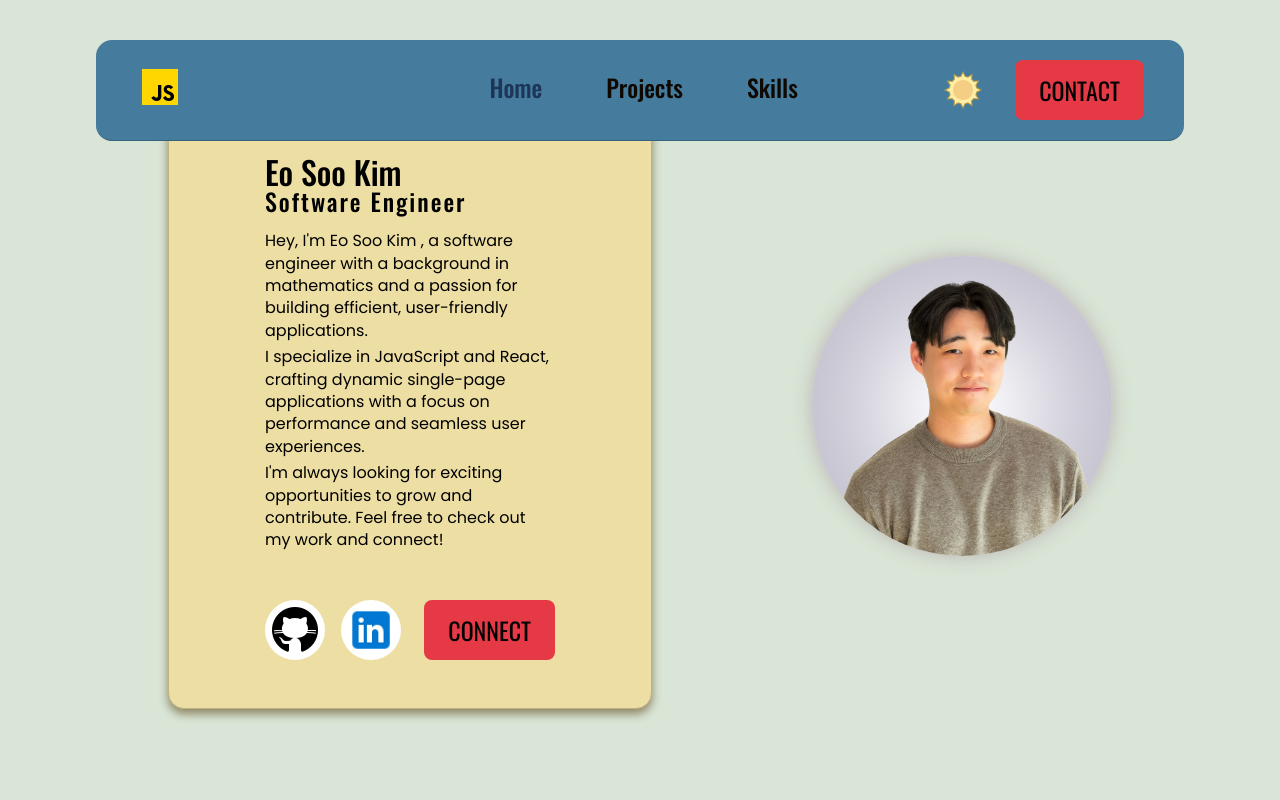
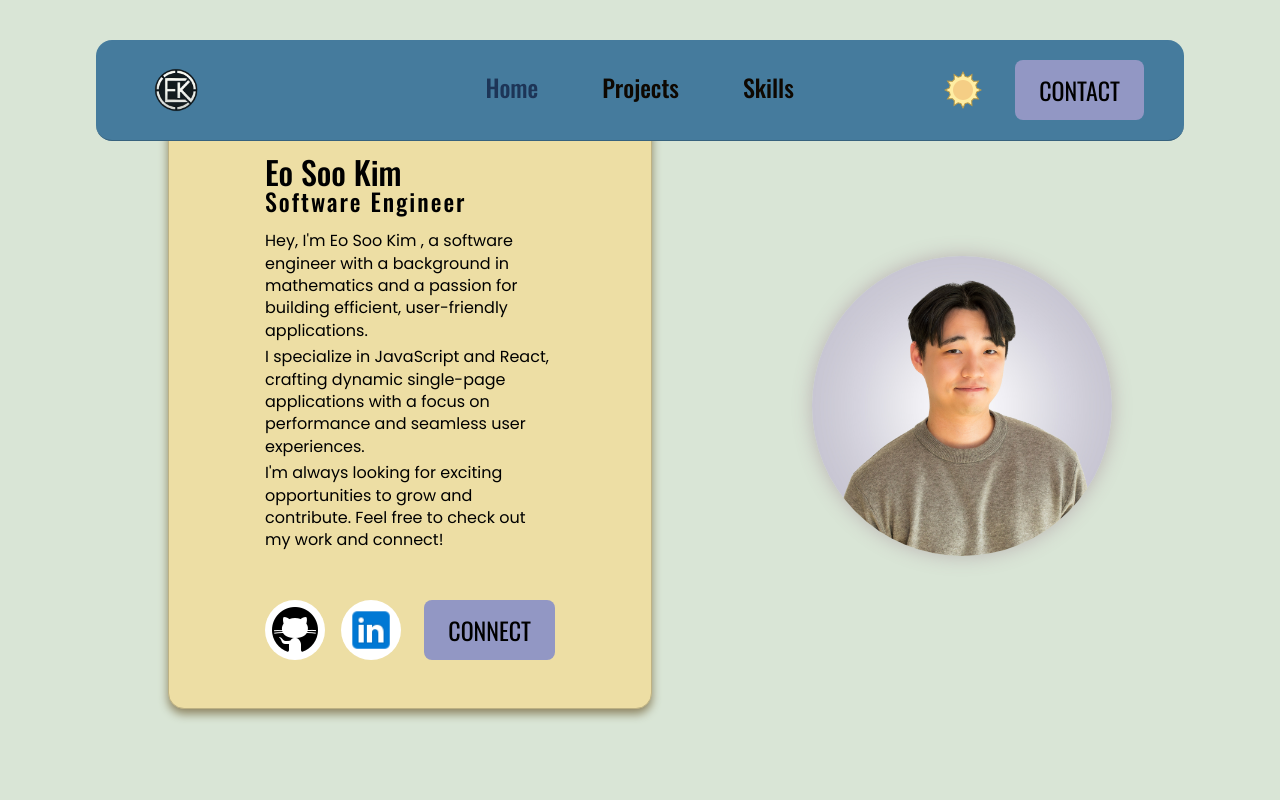
Before and after one commit to eosook/portfolio, a React (Vite) app: page / in a window 1280 px wide. Shown: the top 800 px of the page. Built offline with nearby package versions, Linux system fonts and the light colour scheme.

Commit message:
styling changes for header

```diff
--- a/src/components/Header/Header.jsx
+++ b/src/components/Header/Header.jsx
@@ -1,5 +1,5 @@
 import "./Header.scss";
-import logo from "../../assets/images/javascript-logo.png";
+import logo from "../../assets/images/ek-logo-transparent.png";
 import menuLogo from "../../assets/images/menu.gif";
 import menuOpen from "../../assets/images/menu-open.png";
 import menuClose from "../../assets/images/menu-close.png";
--- a/src/components/Header/Header.scss
+++ b/src/components/Header/Header.scss
@@ -52,18 +52,32 @@
     }
   }
 
+  &__logo{
+    height: 40px;
+    width: 40px;
+    &-image{
+      position: relative;
+      top: -20px;
+      width: 80px;
+      height: 80px;
+    }
+  }
+
   &__list {
     display: none;
-    margin-left: 10rem;
 
     @include tablet{
       display: flex;
       list-style-type: none;
+      gap: 2rem;
+    }
+    @include desktop{
       gap: 4rem;
+      margin-left: 10rem;
     }
 
     &-item {
-      @include header(1.5rem);
+      @include header(1.25rem);
       color: var(--font-primary);
       border-bottom: 3px solid transparent;
 
@@ -76,9 +90,13 @@
         color: var(--font-primary);
         border-bottom: 3px solid var(--font-primary);
       }
+
+      @include desktop{
+        @include title(1.5rem, 500);
+      }
     }
     &-home{
-      @include title(1.5rem, 500);
+      @include title(1.25rem, 500);
       color: var(--font-home);
       border-bottom: 3px solid transparent;
       &::after{
@@ -88,6 +106,9 @@
         cursor: pointer;
         color: var(--font-home);
         border-bottom: 3px solid var(--font-home);
+      }
+      @include desktop{
+        @include title(1.5rem, 500);
       }
     }
   }
--- a/src/styles/_mixins.scss
+++ b/src/styles/_mixins.scss
@@ -19,16 +19,19 @@
   padding: 0.5rem 1rem;
   border-radius: 8px;
   font-family: $oswald-font;
-  font-size: 1.5rem;
-  background-color: var(--accent);
+  font-size: 1.25rem;
+  background-color: var(--tertiary);
   text-transform: uppercase;
 
   @include tablet{
     padding: 0.75rem 1.5rem;
   }
+  @include desktop{
+    font-size: 1.5rem;
+  }
 
   &:hover {
-    background-color: color-mix(in srgb, var(--accent) 90%, black);
+    background-color: color-mix(in srgb, var(--tertiary) 90%, black);
 
   }
 }
```
Also changed, not shown: src/assets/images/EK-logo-transparent.png (added).
